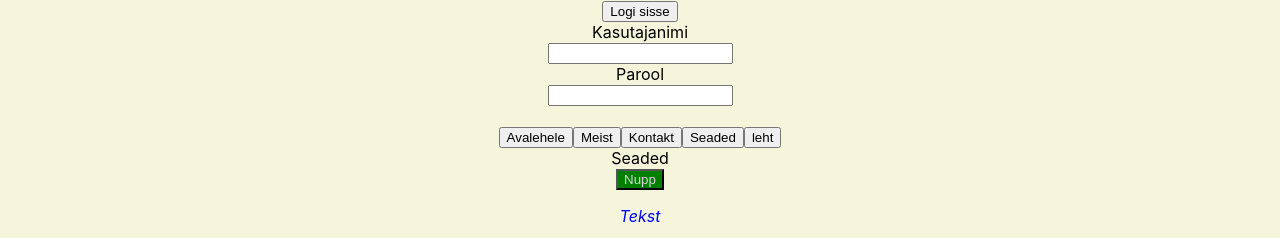
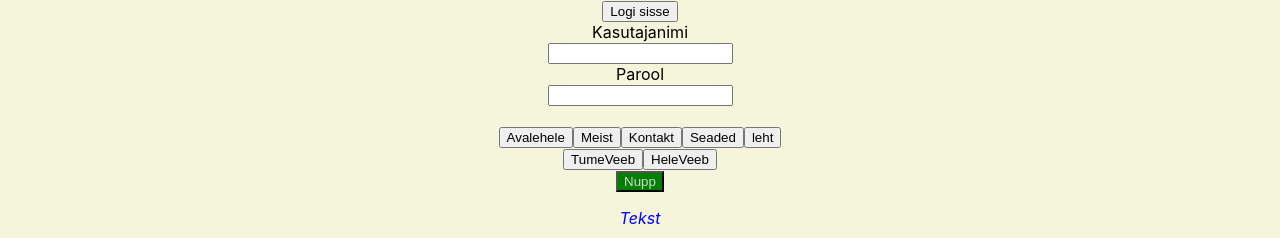
Before and after one commit to eiramada/ReactKoolitus_202404, a React (Create React App) app in the folder kodutoo1/: page /seaded in a window 1280 px wide. Shown: the top 238 px of the page. Built offline with nearby package versions, Linux system fonts and the light colour scheme.

Commit message:
localStorage

```diff
--- a/kodutoo1/src/pages/Seaded.js
+++ b/kodutoo1/src/pages/Seaded.js
@@ -1,9 +1,29 @@
-import React from 'react'
+import React, { useState } from "react";
 
 function Seaded() {
+  const [kujundus, muudaKujundust] = useState(
+    localStorage.getItem("veebilehe_kujundus")
+  );
+
+  function muudaTumedaks() {
+    localStorage.setItem("veebilehe_kujundus", "dark_mode");
+    muudaKujundust("dark_mode");
+  }
+
+  function muudaHeledaks() {
+    localStorage.setItem("veebilehe_kujundus", "light_mode");
+    muudaKujundust("light_mode");
+  }
+
   return (
-    <div>Seaded</div>
-  )
+    <div>
+      <button onClick={muudaTumedaks}>TumeVeeb</button>
+      <button onClick={muudaHeledaks}>HeleVeeb</button>
+
+      {kujundus === "dark_mode" && <div>TUME LEHT</div>}
+      {kujundus === "light_mode" && <div>HELE LEHT</div>}
+    </div>
+  );
 }
 
-export default Seaded
+export default Seaded;
```
Also changed, not shown: 1 other file (tests, documents, lock files or other folders).
